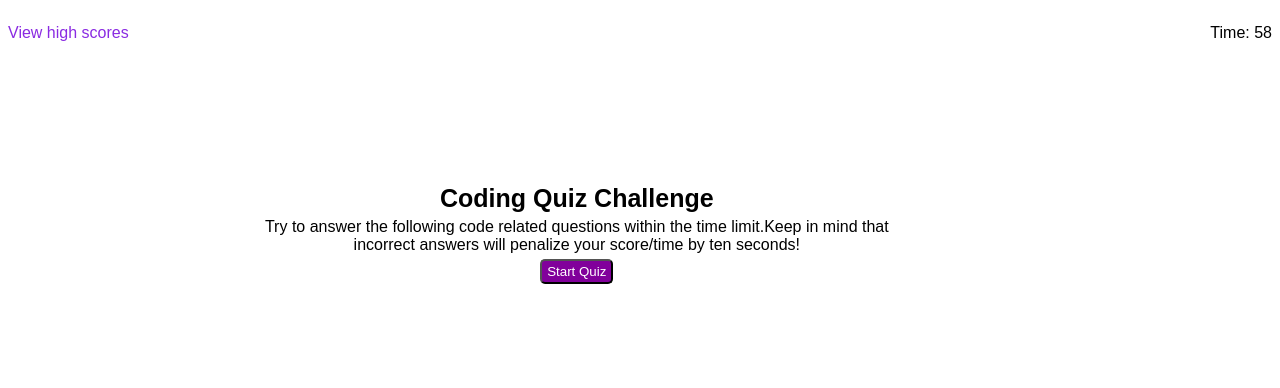
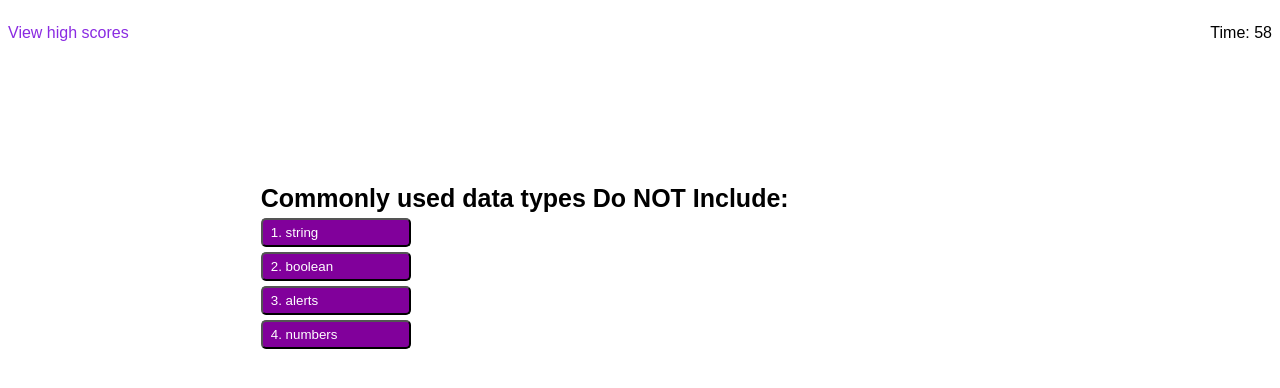
Before and after one commit to sakme/jsquiz, a plain HTML site: page index.html in a window 1280 px wide. Both pictures are taken after a click on the element 640 px from the left and 234 px from the top of the page. Drawn offline with Linux system fonts and the light colour scheme.

Commit message:
added dynamic question and answers

```diff
--- a/assets/css/style.css
+++ b/assets/css/style.css
@@ -75,7 +75,39 @@ header p {
   background-color: #81009b;
   color: white;
   text-decoration: none;
-  padding: 3px 5px;
+  padding: 5px 8px;
+}
+
+#question div {
+  margin: 0 20%;
+  width: 50%;
+}
+
+#question div h2 {
+  font-size: 25px;
+  font-weight: bold;
+  margin: 20% 0 5px 0;
+  text-align: left;
+}
+
+#question div p {
+  margin: 0 0 5px 0;
+  border-radius: 5px;
+  text-align: left;
+}
+
+#question div button:hover {
+  background-color: #cf00f8;
+}
+
+#question div button {
+  border-radius: 5px;
+  background-color: #81009b;
+  color: white;
+  text-decoration: none;
+  padding: 5px 8px;
+  width: 150px;
+  text-align: left;
 }
 
 .button:hover {
@@ -87,5 +119,30 @@ header p {
   background-color: #81009b;
   color: white;
   text-decoration: none;
-  padding: 3px 5px;
+  padding: 5px 8px;
+  text-align: left;
 }
+
+#correct div {
+  margin: 0 20%;
+  width: 50%;
+  border-top: 1px solid blueviolet;
+}
+
+#correct p {
+  font-style: italic;
+  font-size: 26px;
+  color: green;
+}
+
+#wrong div {
+  margin: 0 20%;
+  width: 50%;
+  border-top: 1px solid blueviolet;
+}
+
+#wrong p {
+  font-style: italic;
+  font-size: 26px;
+  color: gray;
+}
--- a/assets/js/script.js
+++ b/assets/js/script.js
@@ -1,53 +1,69 @@
+var counter = 0;
 var timeEl = document.querySelector("#timer");
 var contentSection = document.querySelector("#content");
-// var contentDiv = document.querySelector("#content_div");
-// var contentH2 = document.querySelector("#content_h2");
-// var contentP = document.querySelector("#content_p");
-// var contentPb = document.querySelector("#content_pb");
-// var contentB = document.querySelector("#content_b");
-var countDownTimer = 0
+var questionSection = document.querySelector("#question");
+var correctSection = document.querySelector("#correct");
+var wrongSection = document.querySelector("#wrong");
+var countDownTimer = 60;
+var questionAnswer = "";
+
+// create question and answer array
 var questionObj = [
     {
-        question: "Commonly used data types Do NOT Include:",
-        button1: "string",
-        button2: "boolean",
-        button3: "alerts",
-        button4: "numbers"
+        "id": 0,
+        "name": "Commonly used data types Do NOT Include:",
+        "button1": "1. string",
+        "button2": "2. boolean",
+        "button3": "3. alerts",
+        "button4": "4. numbers",
+        "answer": "button3"
     },
     {
-        question: "The condition in an if / else statement is enclosed with __________.",
-        button1: "quotes",
-        button2: "curly brackets",
-        button3: "parenthesis",
-        button4: "square brackets"
+        "id": 1,
+        "name": "The condition in an if / else statement is enclosed with __________.",
+        "button1": "1. quotes",
+        "button2": "2. curly brackets",
+        "button3": "3. parenthesis",
+        "button4": "4. square brackets",
+        "answer": "button3"
     },
     {
-        question: "Arrays in JavaScrips can be used to store __________.",
-        button1: "numbers and strings",
-        button2: "other arrays",
-        button3: "booleans",
-        button4: "all of the above"
+        "id": 2,
+        "name": "Arrays in JavaScrips can be used to store __________.",
+        "button1": "1. numbers and strings",
+        "button2": "2. other arrays",
+        "button3": "3. booleans",
+        "button4": "4. all of the above",
+        "answer": "button4"
     },
     {
-        question: "String values must be enclosed with __________ when being assign to variables.",
-        button1: "commas",
-        button2: "curly brackets",
-        button3: "quotes",
-        button4: "parenthesis"
+        "id": 3,
+        "name": "String values must be enclosed with __________ when being assign to variables.",
+        "button1": "1. commas",
+        "button2": "2. curly brackets",
+        "button3": "3. quotes",
+        "button4": "4. parenthesis",
+        "answer": "button3"
     },
     {
-        question: "A very useful tool used during development and debugging for printing content to the debugger is:",
-        button1: "JavaScript",
-        button2: "terminal/bash",
-        button3: "for loops",
-        button4: "console.log"
+        "id": 4,
+        "name": "A very useful tool used during development and debugging for printing content to the debugger is:",
+        "button1": "1. JavaScript",
+        "button2": "2. terminal/bash",
+        "button3": "3. for loops",
+        "button4": "4. console.log",
+        "answer": "button4"
     }
 ];
 
+// set end of array
+var lastQuestion = questionObj.length - 1;
+
+//set time left html element
 timeEl.textContent = "Time: " + countDownTimer;
 
+// create timer
 var startTimer = function() {
-    countDownTimer = 60;
     var downloadTimer = setInterval(function(){
         countDownTimer--;
         timeEl.textContent = "Time: " + countDownTimer;
@@ -56,6 +72,12 @@ var startTimer = function() {
     },1000);
 };
 
+// create timeout
+var timeoutID = function() {
+    setTimeout(() => {console.log("Your score is 0!")}, countDownTimer*1000);
+};
+
+// initial page load
 var pageLoad = function() {
     var contentDiv = document.createElement("Div")
     contentDiv.setAttribute("id", "content_div")
@@ -79,9 +101,135 @@ var pageLoad = function() {
     contentSection.appendChild(contentDiv);
 };
 
+// start quiz
 var startQuiz = function() {
+    startTimer();
+
+    var contentDiv = document.getElementById("content_div");
+    contentDiv.parentNode.removeChild(contentDiv);
+
+    questions();
+};
+
+// present questions
+var questions = function() {
+    var i = counter;
+
+    timeoutID();
+
+    console.log("id: " + i);
+    console.log("length: " + questionObj.length)
+        var questionID = questionObj[i].id;
+        questionAnswer = questionObj[i].answer;
+
+        if (questionID > 0) {
+            // console.log(questionID);
+            var contentDiv = document.getElementById("question_div");
+            contentDiv.parentNode.removeChild(contentDiv);
+        }
+
+        contentDiv = document.createElement("Div");
+        contentDiv.setAttribute("id", "question_div");
+
+        var contentH2 = document.createElement("H2");
+        contentH2.setAttribute("id", "question_h2");
+        contentH2.innerText = questionObj[i].name;
+        contentDiv.appendChild(contentH2);
+
+        var contentPb = document.createElement("P");
+        contentPb.setAttribute("id", "question_Pb");
+        contentPb.innerHTML = "<button id='question_b' name='button1' class='button1'>" + questionObj[i].button1 + "</button>";
+        contentDiv.appendChild(contentPb);
+
+        var contentPb = document.createElement("P");
+        contentPb.setAttribute("id", "question_Pb");
+        contentPb.innerHTML = "<button id='question_b' name='button2' class='button2'>" + questionObj[i].button2 + "</button>";
+        contentDiv.appendChild(contentPb);
+
+        var contentPb = document.createElement("P");
+        contentPb.setAttribute("id", "question_Pb");
+        contentPb.innerHTML = "<button id='question_b' name='button3' class='button3'>" + questionObj[i].button3 + "</button>";
+        contentDiv.appendChild(contentPb);
+
+        var contentPb = document.createElement("P");
+        contentPb.setAttribute("id", "question_Pb");
+        contentPb.innerHTML = "<button id='question_b' name='button4' class='button4'>" + questionObj[i].button4 + "</button>";
+        contentDiv.appendChild(contentPb);
+
+        questionSection.appendChild(contentDiv);
+
+        questionSection.addEventListener("click", checkAnswer);
+};
+
+// check answers
+var checkAnswer = function(event) {
     event.preventDefault();
-    startTimer();
+    var answer = event.target;
+
+    if (answer.matches("." + questionAnswer) && counter < lastQuestion && countDownTimer > 0) {
+        var contentDiv = document.createElement("Div");
+        contentDiv.setAttribute("id", "correct_div");
+
+        var contentP = document.createElement("P");
+        contentP.innerText = "Correct!";
+        contentDiv.appendChild(contentP);
+
+        correctSection.appendChild(contentDiv);
+
+        var pauseTimer = function() {
+            var pause = 1;
+            setInterval(function(){
+                if (pause > 0) {
+                    pause--;
+                    var contentDiv = document.getElementById("correct_div");
+                    contentDiv.parentNode.removeChild(contentDiv);
+                } else {
+                    clearInterval(pause);
+                }
+            },2000);
+        };
+
+        pauseTimer();
+
+        counter++;
+        questions();
+    } else if (!answer.matches("." + questionAnswer) && counter < lastQuestion < lastQuestion && countDownTimer > 0) {
+        console.log("wrong answer");
+
+        var contentDiv = document.createElement("Div");
+        contentDiv.setAttribute("id", "wrong_div");
+
+        var contentP = document.createElement("P");
+        contentP.innerText = "Wrong!";
+        contentDiv.appendChild(contentP);
+
+        wrongSection.appendChild(contentDiv);
+
+        var pauseTimer = function() {
+            var pause = 1;
+            setInterval(function(){
+                if (pause > 0) {
+                    pause--;
+                    var contentDiv = document.getElementById("wrong_div");
+                    contentDiv.parentNode.removeChild(contentDiv);
+                } else {
+                    clearInterval(pause);
+                }
+            },2000);
+        };
+
+        pauseTimer();
+
+        counter++;
+        countDownTimer = countDownTimer - 10;
+            if (countDownTimer > 0) {
+                questions();
+            } else {
+                console.log("Your score is 0!");
+            }
+    } else {
+        console.log("Your score is " + countDownTimer + "!");
+    }
 };
 
 pageLoad()
--- a/index.html
+++ b/index.html
@@ -17,6 +17,9 @@
         </div>
     </header>
     <section id="content"></section>
+    <section id="question"></section>
+    <section id="correct"></section>
+    <section id="wrong"></section>
 
     <script src="./assets/js/script.js"></script>
 </body>
```
